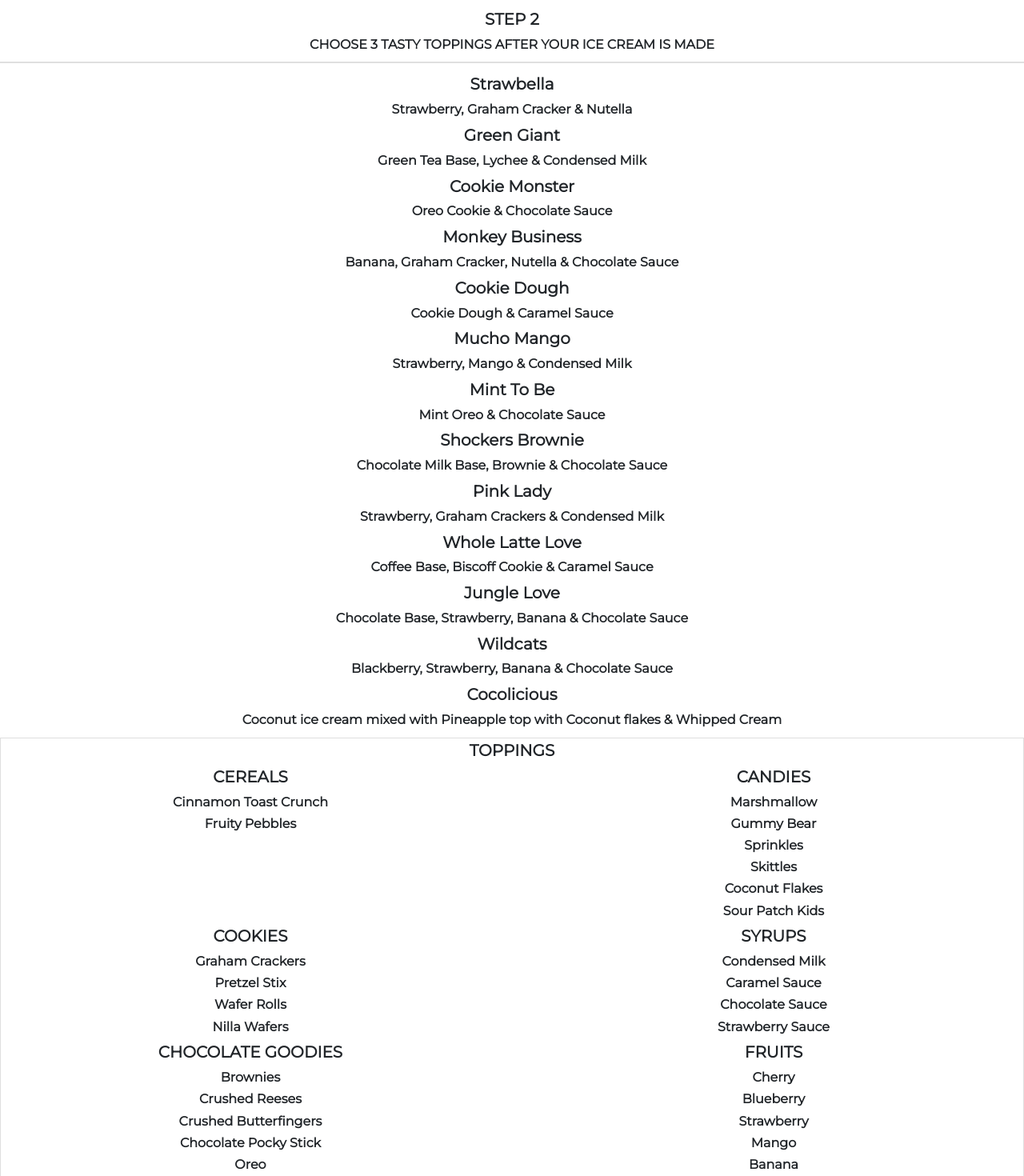
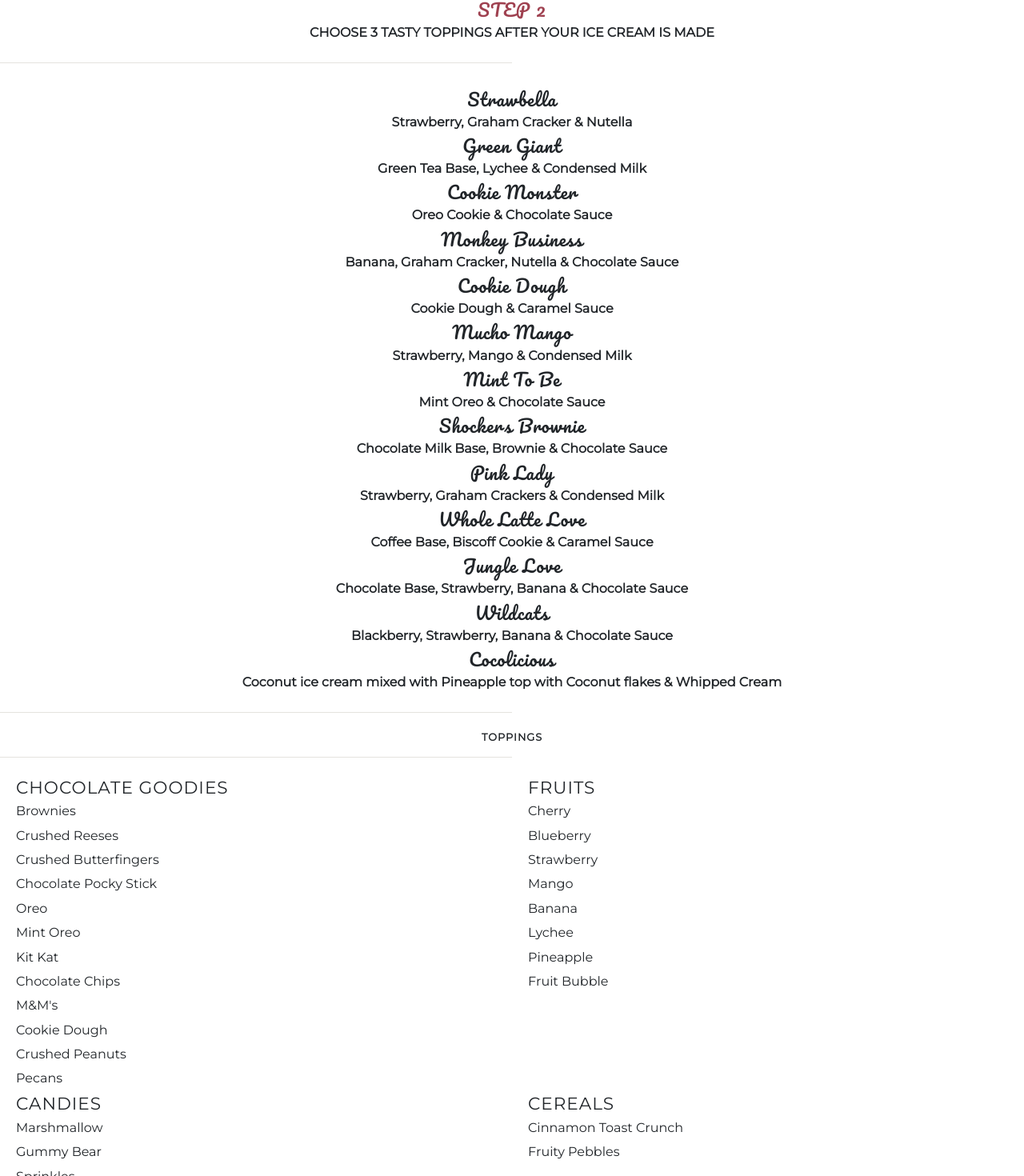
Before and after one commit to Dewinurdin/icy-blue, a React (Create React App) app: page / in a window 1280 px wide. Shown: the part 1255-2725 px from the top of the page at 80% size. Built offline with nearby package versions, Linux system fonts and the light colour scheme.

Commit message:
fixed alignment

```diff
--- a/src/App.css
+++ b/src/App.css
@@ -14,6 +14,7 @@
 }
 #header.fixed-position {
   background: rgba(54,55,63,.85);
+  opacity: .9;
   position: fixed;
 }
 .intro {
@@ -35,12 +36,17 @@
   font-weight: 800;
   letter-spacing: .5px;
 }
+.row {
+  margin-right: 0;
+  margin-left: 0;
+}
 .col-12, .col-6 {
   padding: 0;
 }
 .card  {
   padding: .5rem;
-  text-align: center;
+  border-radius: 0rem;
+  border: 0px solid rgba(0,0,0,.125);
 }
 .card-body {
   padding-bottom: .2rem;
@@ -56,16 +62,33 @@
   font-size: 2.2rem;
   padding-top: 0;
 }
-.menu-title, .menu-description {
+.menu-title {
+  font-size: 1.35rem;
+  letter-spacing: 1px;
+  font-weight: 500;
+  line-height: 1;
+  padding-top: .35rem;
+  padding-bottom: .25rem;
+
+}
+.menu-subtitle {
+  font-size: .8rem;
+  letter-spacing: 1px;
+  font-weight: 700;
+}
+.menu-instructions {
+  font-size: 1rem;
+  padding-bottom: 0.1rem;
+  padding-top: 0.1rem;
   font-weight: 800;
 }
-.menu-title {
-  font-size: 1.25rem;
-}
+
 .menu-description {
   font-size: 1rem;
   padding-bottom: 0.1rem;
   padding-top: 0.1rem;
+  font-weight: 800;
+  text-align: center;
 }
 #icecreamrolls {
   padding: 0;
@@ -87,6 +110,28 @@
   margin-right: auto;
   margin-left: auto;
 }
+.hr {
+  border-top: 1px solid #e4e3de;
+  margin: 15px 0;
+  position: relative;
+  width: 50%;
+  clear: both;
+  display: inline-block;
+  text-align: center;
+}
+.purple {
+  color: #404393;
+}
+.choc {
+  color: #9F4150;
+}
+.red {
+  color: red;
+}
+.silver {
+  color: #9e9e9e;
+}
+
 
 @media (max-width: 576px) {
   .Site {
@@ -125,21 +170,41 @@
     font-size: 1.25rem;
     font-weight: 400;
     padding-bottom: 0;
+    text-align: center;
   }
   .price {
     font-size: 1.25rem;
     font-weight: 300;
     padding-top: .25rem;
+    text-align: center;
   }
   .menu-title {
     font-size: .8rem;
-    font-weight: 900;
+    font-weight: 500;
+    padding-top: .35rem;
+    padding-bottom: .25rem;
+  }
+  .menu-instructions {
+    font-size: .65rem;
+    padding-bottom: 0.1rem;
+    padding-top: 0rem;
+    text-align: center;
   }
   .menu-description {
     font-size: .65rem;
-    font-weight: 800;
     padding-top: 0;
   }
+  .menu-item {
+    font-size: .65rem;
+    padding-top: 0;
+  }
+
+  /* COMMON */
+
+  .hr {
+    margin: 11px 0;
+  }
+
 
 
   /* BOOTSTRAP */
--- a/src/pages/IceMenu.js
+++ b/src/pages/IceMenu.js
@@ -6,123 +6,129 @@ import Col from 'react-bootstrap/Col';
 const IceMenu = () => (
   <Card id="icecreamrolls">
     <Card className="category">
-      <Card.Body className="title pacifico center">Rolled  Ice Cream</Card.Body>
-      <Card.Body className="price pacifico center">$6.99</Card.Body>
+      <Card.Body className="title pacifico">Rolled  Ice Cream</Card.Body>
+      <Card.Body className="price pacifico">$6.99</Card.Body>
     </Card>
       <Row>
         <Col xs={12}>
           <Card>
-            <Card.Body className="menu-title montserrat center">STEP 1</Card.Body>
-            <Card.Body className="menu-description montserrat center">CHOOSE A FLAVOR LISTED BELOW</Card.Body>
-            <Card.Body className="menu-title montserrat center">STEP 2</Card.Body>
-            <Card.Body className="menu-description montserrat center">CHOOSE 3 TASTY TOPPINGS AFTER YOUR ICE CREAM IS MADE</Card.Body>
+            <Card.Body className="menu-title pacifico center choc">STEP 1</Card.Body>
+            <Card.Body className="menu-instructions montserrat center">CHOOSE A FLAVOR LISTED BELOW</Card.Body>
+            <Card.Body className="menu-title pacifico center choc">STEP 2</Card.Body>
+            <Card.Body className="menu-instructions montserrat center">CHOOSE 3 TASTY TOPPINGS AFTER YOUR ICE CREAM IS MADE</Card.Body>
           </Card>
+          <hr className="hr text-center"></hr>
         </Col>
         <Col xs={12}>
           <Card>
-            <Card.Body className="menu-title montserrat center">Strawbella</Card.Body>
-            <Card.Body className="menu-description montserrat center">Strawberry, Graham Cracker & Nutella</Card.Body>
+            <Card.Body className="menu-title  center pacifico">Strawbella</Card.Body>
+            <Card.Body className="menu-description montserrat">Strawberry, Graham Cracker & Nutella</Card.Body>
 
-            <Card.Body className="menu-title montserrat center">Green Giant</Card.Body>
-            <Card.Body className="menu-description montserrat center">Green Tea Base, Lychee & Condensed Milk</Card.Body>
+            <Card.Body className="menu-title pacifico center">Green Giant</Card.Body>
+            <Card.Body className="menu-description montserrat">Green Tea Base, Lychee & Condensed Milk</Card.Body>
 
-            <Card.Body className="menu-title montserrat center">Cookie Monster</Card.Body>
-            <Card.Body className="menu-description montserrat center">Oreo Cookie & Chocolate Sauce</Card.Body>
+            <Card.Body className="menu-title pacifico center">Cookie Monster</Card.Body>
+            <Card.Body className="menu-description montserrat">Oreo Cookie & Chocolate Sauce</Card.Body>
 
-            <Card.Body className="menu-title montserrat center">Monkey Business</Card.Body>
-            <Card.Body className="menu-description montserrat center">Banana, Graham Cracker, Nutella & Chocolate Sauce</Card.Body>
+            <Card.Body className="menu-title pacifico center">Monkey Business</Card.Body>
+            <Card.Body className="menu-description montserrat">Banana, Graham Cracker, Nutella & Chocolate Sauce</Card.Body>
 
-            <Card.Body className="menu-title montserrat center">Cookie Dough</Card.Body>
-            <Card.Body className="menu-description montserrat center">Cookie Dough & Caramel Sauce</Card.Body>
+            <Card.Body className="menu-title pacifico center">Cookie Dough</Card.Body>
+            <Card.Body className="menu-description montserrat">Cookie Dough & Caramel Sauce</Card.Body>
 
-            <Card.Body className="menu-title montserrat center">Mucho Mango</Card.Body>
-            <Card.Body className="menu-description montserrat center">Strawberry, Mango & Condensed Milk</Card.Body>
+            <Card.Body className="menu-title pacifico center">Mucho Mango</Card.Body>
+            <Card.Body className="menu-description montserrat">Strawberry, Mango & Condensed Milk</Card.Body>
 
-            <Card.Body className="menu-title montserrat center">Mint To Be</Card.Body>
-            <Card.Body className="menu-description montserrat center">Mint Oreo & Chocolate Sauce</Card.Body>
+            <Card.Body className="menu-title pacifico center">Mint To Be</Card.Body>
+            <Card.Body className="menu-description montserrat">Mint Oreo & Chocolate Sauce</Card.Body>
 
-            <Card.Body className="menu-title montserrat center">Shockers Brownie</Card.Body>
-            <Card.Body className="menu-description montserrat center">Chocolate Milk Base, Brownie & Chocolate Sauce</Card.Body>
+            <Card.Body className="menu-title pacifico center">Shockers Brownie</Card.Body>
+            <Card.Body className="menu-description montserrat">Chocolate Milk Base, Brownie & Chocolate Sauce</Card.Body>
 
-            <Card.Body className="menu-title montserrat center">Pink Lady</Card.Body>
-            <Card.Body className="menu-description montserrat center">Strawberry, Graham Crackers & Condensed Milk</Card.Body>
+            <Card.Body className="menu-title pacifico center">Pink Lady</Card.Body>
+            <Card.Body className="menu-description montserrat">Strawberry, Graham Crackers & Condensed Milk</Card.Body>
 
-            <Card.Body className="menu-title montserrat center">Whole Latte Love</Card.Body>
-            <Card.Body className="menu-description montserrat center">Coffee Base, Biscoff Cookie & Caramel Sauce</Card.Body>
+            <Card.Body className="menu-title pacifico center">Whole Latte Love</Card.Body>
+            <Card.Body className="menu-description montserrat">Coffee Base, Biscoff Cookie & Caramel Sauce</Card.Body>
 
-            <Card.Body className="menu-title montserrat center">Jungle Love</Card.Body>
-            <Card.Body className="menu-description montserrat center">Chocolate Base, Strawberry, Banana & Chocolate Sauce</Card.Body>
+            <Card.Body className="menu-title pacifico center">Jungle Love</Card.Body>
+            <Card.Body className="menu-description montserrat">Chocolate Base, Strawberry, Banana & Chocolate Sauce</Card.Body>
 
-            <Card.Body className="menu-title montserrat center">Wildcats</Card.Body>
-            <Card.Body className="menu-description montserrat center">Blackberry, Strawberry, Banana & Chocolate Sauce</Card.Body>
+            <Card.Body className="menu-title pacifico center">Wildcats</Card.Body>
+            <Card.Body className="menu-description montserrat">Blackberry, Strawberry, Banana & Chocolate Sauce</Card.Body>
 
-            <Card.Body className="menu-title montserrat center">Cocolicious</Card.Body>
-            <Card.Body className="menu-description montserrat center">Coconut ice cream mixed with Pineapple top with Coconut flakes & Whipped Cream</Card.Body>
+            <Card.Body className="menu-title pacifico center">Cocolicious</Card.Body>
+            <Card.Body className="menu-description montserrat">Coconut ice cream mixed with Pineapple top with Coconut flakes & Whipped Cream</Card.Body>
 
           </Card>
         </Col>
+
         <Col xs={12}>
-          <div className="menu-title montserrat center">TOPPINGS</div>
+          <hr className="hr text-center"></hr>
+          <div className="menu-subtitle montserrat text-center">TOPPINGS</div>
+          <hr className="hr text-center"></hr>
+        </Col>
+        <Col xs={6}>
+          <Card.Body className="menu-title montserrat">CHOCOLATE GOODIES</Card.Body>
+          <Card.Body className="menu-item montserrat">Brownies</Card.Body>
+          <Card.Body className="menu-item montserrat">Crushed Reeses</Card.Body>
+          <Card.Body className="menu-item montserrat">Crushed Butterfingers</Card.Body>
+          <Card.Body className="menu-item montserrat">Chocolate Pocky Stick</Card.Body>
+          <Card.Body className="menu-item montserrat">Oreo </Card.Body>
+          <Card.Body className="menu-item montserrat">Mint Oreo </Card.Body>
+          <Card.Body className="menu-item montserrat">Kit Kat </Card.Body>
+          <Card.Body className="menu-item montserrat">Chocolate Chips </Card.Body>
+          <Card.Body className="menu-item montserrat">M&M's </Card.Body>
+          <Card.Body className="menu-item montserrat">Cookie Dough </Card.Body>
+          <Card.Body className="menu-item montserrat">Crushed Peanuts </Card.Body>
+          <Card.Body className="menu-item montserrat">Pecans</Card.Body>
+        </Col>
+        <Col xs={6}>
+          <Card.Body className="menu-title montserrat">FRUITS</Card.Body>
+            <Card.Body className="menu-item montserrat">Cherry</Card.Body>
+            <Card.Body className="menu-item montserrat">Blueberry</Card.Body>
+            <Card.Body className="menu-item montserrat">Strawberry</Card.Body>
+            <Card.Body className="menu-item montserrat">Mango</Card.Body>
+            <Card.Body className="menu-item montserrat">Banana</Card.Body>
+            <Card.Body className="menu-item montserrat">Lychee</Card.Body>
+            <Card.Body className="menu-item montserrat">Pineapple</Card.Body>
+            <Card.Body className="menu-item montserrat">Fruit Bubble</Card.Body>
         </Col>
 
         <Col xs={6}>
-          <Card.Body className="menu-title montserrat center">CEREALS</Card.Body>
-          <Card.Body className="menu-description montserrat center">Cinnamon Toast Crunch</Card.Body>
-          <Card.Body className="menu-description montserrat center">Fruity Pebbles</Card.Body>
+          <Card.Body className="menu-title montserrat">CANDIES</Card.Body>
+          <Card.Body className="menu-item montserrat">Marshmallow</Card.Body>
+          <Card.Body className="menu-item montserrat">Gummy Bear</Card.Body>
+          <Card.Body className="menu-item montserrat">Sprinkles</Card.Body>
+          <Card.Body className="menu-item montserrat">Skittles</Card.Body>
+          <Card.Body className="menu-item montserrat">Coconut Flakes</Card.Body>
+          <Card.Body className="menu-item montserrat">Sour Patch Kids</Card.Body>
+
+        </Col>
+        <Col xs={6}>
+          <Card.Body className="menu-title montserrat">CEREALS</Card.Body>
+          <Card.Body className="menu-item montserrat">Cinnamon Toast Crunch</Card.Body>
+          <Card.Body className="menu-item montserrat">Fruity Pebbles</Card.Body>
         </Col>
 
         <Col xs={6}>
-          <Card.Body className="menu-title montserrat center">CANDIES</Card.Body>
-          <Card.Body className="menu-description montserrat center">Marshmallow</Card.Body>
-          <Card.Body className="menu-description montserrat center">Gummy Bear</Card.Body>
-          <Card.Body className="menu-description montserrat center">Sprinkles</Card.Body>
-          <Card.Body className="menu-description montserrat center">Skittles</Card.Body>
-          <Card.Body className="menu-description montserrat center">Coconut Flakes</Card.Body>
-          <Card.Body className="menu-description montserrat center">Sour Patch Kids</Card.Body>
-
-        </Col>
-        <Col xs={6}>
-          <Card.Body className="menu-title montserrat center">COOKIES</Card.Body>
-          <Card.Body className="menu-description montserrat center">Graham Crackers</Card.Body>
-          <Card.Body className="menu-description montserrat center">Pretzel Stix</Card.Body>
-          <Card.Body className="menu-description montserrat center">Wafer Rolls</Card.Body>
-          <Card.Body className="menu-description montserrat center">Nilla Wafers</Card.Body>
-        </Col>
-        <Col xs={6}>
-          <Card.Body className="menu-title montserrat center">SYRUPS</Card.Body>
-          <Card.Body className="menu-description montserrat center">Condensed Milk</Card.Body>
-          <Card.Body className="menu-description montserrat center">Caramel Sauce</Card.Body>
-          <Card.Body className="menu-description montserrat center">Chocolate Sauce</Card.Body>
-          <Card.Body className="menu-description montserrat center">Strawberry Sauce</Card.Body>
+          <Card.Body className="menu-title montserrat">COOKIES</Card.Body>
+          <Card.Body className="menu-item montserrat">Graham Crackers</Card.Body>
+          <Card.Body className="menu-item montserrat">Pretzel Stix</Card.Body>
+          <Card.Body className="menu-item montserrat">Wafer Rolls</Card.Body>
+          <Card.Body className="menu-item montserrat">Nilla Wafers</Card.Body>
         </Col>
 
 
+
         <Col xs={6}>
-          <Card.Body className="menu-title montserrat center">CHOCOLATE GOODIES</Card.Body>
-          <Card.Body className="menu-description montserrat center">Brownies</Card.Body>
-          <Card.Body className="menu-description montserrat center">Crushed Reeses</Card.Body>
-          <Card.Body className="menu-description montserrat center">Crushed Butterfingers</Card.Body>
-          <Card.Body className="menu-description montserrat center">Chocolate Pocky Stick</Card.Body>
-          <Card.Body className="menu-description montserrat center">Oreo </Card.Body>
-          <Card.Body className="menu-description montserrat center">Mint Oreo </Card.Body>
-          <Card.Body className="menu-description montserrat center">Kit Kat </Card.Body>
-          <Card.Body className="menu-description montserrat center">Chocolate Chips </Card.Body>
-          <Card.Body className="menu-description montserrat center">M&M's </Card.Body>
-          <Card.Body className="menu-description montserrat center">Cookie Dough </Card.Body>
-          <Card.Body className="menu-description montserrat center">Crushed Peanuts </Card.Body>
-          <Card.Body className="menu-description montserrat center">Pecans</Card.Body>
+          <Card.Body className="menu-title montserrat">SYRUPS</Card.Body>
+          <Card.Body className="menu-item montserrat">Condensed Milk</Card.Body>
+          <Card.Body className="menu-item montserrat">Caramel Sauce</Card.Body>
+          <Card.Body className="menu-item montserrat">Chocolate Sauce</Card.Body>
+          <Card.Body className="menu-item montserrat">Strawberry Sauce</Card.Body>
         </Col>
-        <Col xs={6}>
-          <Card.Body className="menu-title montserrat center">FRUITS</Card.Body>
-            <Card.Body className="menu-description montserrat center">Cherry</Card.Body>
-            <Card.Body className="menu-description montserrat center">Blueberry</Card.Body>
-            <Card.Body className="menu-description montserrat center">Strawberry</Card.Body>
-            <Card.Body className="menu-description montserrat center">Mango</Card.Body>
-            <Card.Body className="menu-description montserrat center">Banana</Card.Body>
-            <Card.Body className="menu-description montserrat center">Lychee</Card.Body>
-            <Card.Body className="menu-description montserrat center">Pineapple</Card.Body>
-            <Card.Body className="menu-description montserrat center">Fruit Bubble</Card.Body>
-        </Col>
+
 
 
 
```
